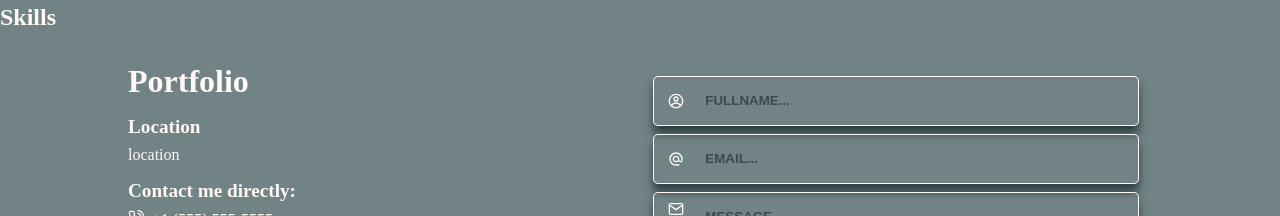
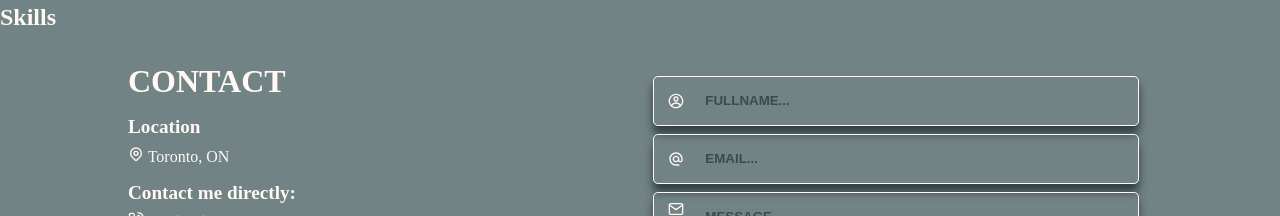
Before and after one commit to cleclair71/cass-react-portfolio, a React (Create React App) app: page /resume in a window 1280 px wide. Shown: the part 1285-1501 px from the top of the page. Built offline with nearby package versions, Linux system fonts and the light colour scheme; a web font is replaced by a local one.

Commit message:
format fix

```diff
--- a/src/components/Footer.jsx
+++ b/src/components/Footer.jsx
@@ -2,7 +2,7 @@ import React from 'react'
 import styled from 'styled-components';
 import { MdAlternateEmail } from "react-icons/md";
 import { CgProfile } from "react-icons/cg";
-import { HiOutlineMailOpen } from "react-icons/hi";
+import { HiOutlineMailOpen, HiOutlineLocationMarker } from "react-icons/hi";
 import { AiFillGithub, AiFillLinkedin, AiOutlineArrowUp } from "react-icons/ai";
 // import { BsFacebook, BsSlack } from "react-icons/bs";
 import { FiMail, FiPhoneCall } from "react-icons/fi";
@@ -21,13 +21,17 @@ const Footer = () => {
         <Container id="footer">
             <Profile>
                 <Slide direction="left" delay={1}>
-                    <h1>Portfolio</h1>
+                    <h1>CONTACT</h1>
                 </Slide>
                 <div className="location">
+
                     <Slide direction="left">
                         <h1>Location</h1>
                     </Slide>
-                    <Slide direction="left"><p>location</p></Slide>
+
+                    <Slide direction="left"><p><span>
+                        <HiOutlineLocationMarker />
+                    </span> Toronto, ON</p></Slide>
                 </div>
                 <div className="links">
                     <Slide direction="left">
@@ -167,10 +171,12 @@ flex: 1;
             font-size: 1.2rem;
             padding: .5rem;
         }
+
         .icons {
             display: flex;
             align-items: center;
-                                    }
+
+
             span {
                 display: flex;
                 align-items: center;
@@ -186,6 +192,7 @@ flex: 1;
                 :hover {
                     background-color: rgba(255, 248, 244, 0.2);
                 }
+
                 a {
                     margin-top: 0.2;
                     color: var(--white);
@@ -193,6 +200,7 @@ flex: 1;
             }
         }
     }
+
 `;
 const ArrowUp = styled.div`
 display: flex;
@@ -250,6 +258,7 @@ h1 {
                 padding: 1rem .5rem;
                 width: 100%;
                 transition: background 0.3s ease;
+                cursor: pointer;
         }
             span {
                 display: flex;
```
Lines whose indentation alone changed are shown as unchanged.
